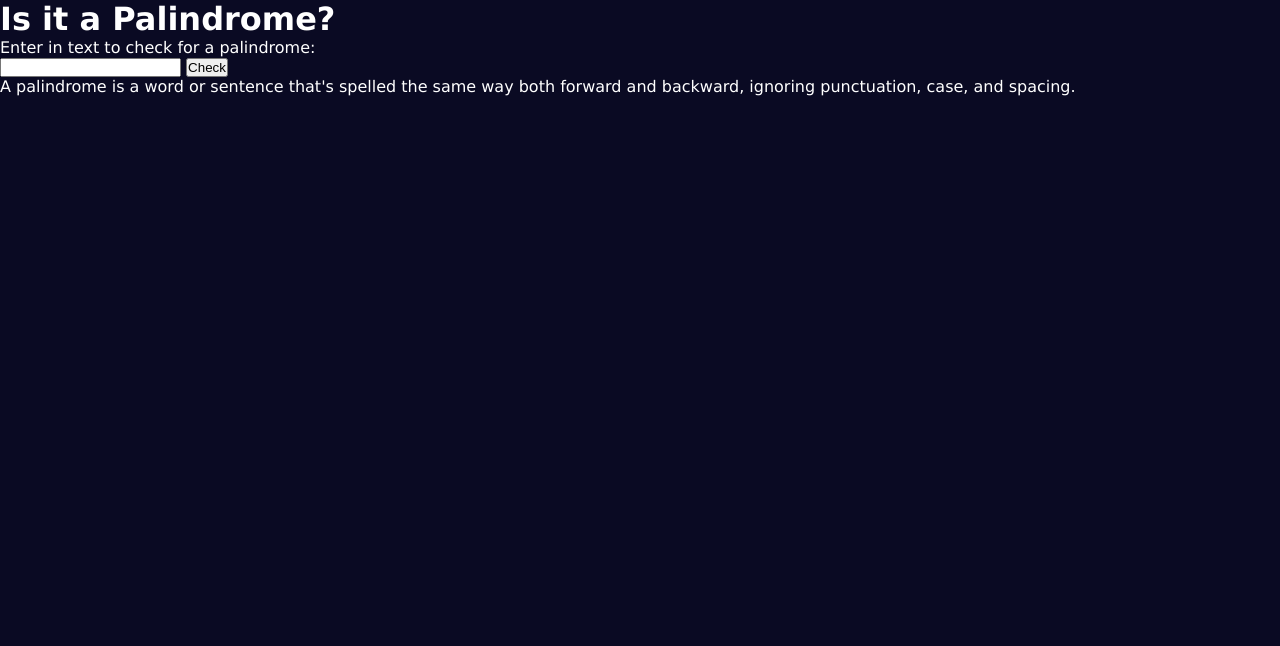
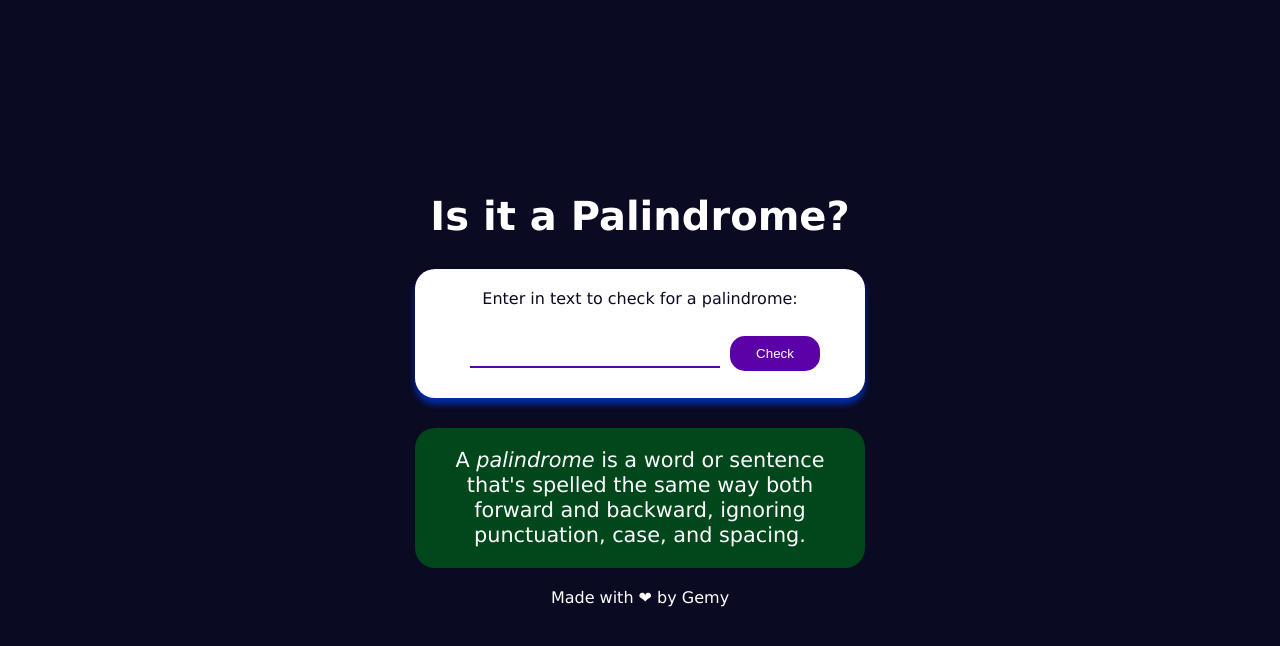
Before and after one commit to A-Gemy/FreeCodeCamp-JavaScript-Algorithms-and-Data-Structures, a plain HTML site: page 05 - PROJECT 01 - Palindrome Checker/index.html in a window 1280 px wide. Drawn offline with Linux system fonts and the light colour scheme.

Commit message:
add styles to palindrome checker project

```diff
--- a/05 - PROJECT 01 - Palindrome Checker/index.html
+++ b/05 - PROJECT 01 - Palindrome Checker/index.html
@@ -11,15 +11,16 @@
     <main class="container">
       <h1 class="title">Is it a Palindrome?</h1>
       <div class="palindrome-div">
-        <p>Enter in text to check for a palindrome:</p>
+        <label for="text-input">Enter in text to check for a palindrome:</label>
         <input type="text" id="text-input" />
         <button id="check-btn">Check</button>
-        <div id="result hidden"></div>
+        <div class="results-div hidden" id="result"></div>
       </div>
       <p class="palindrome-definition">
         A <span>palindrome</span> is a word or sentence that's spelled the same
         way both forward and backward, ignoring punctuation, case, and spacing.
       </p>
+      <p class="message">Made with ❤ by Gemy</p>
     </main>
     <!-- Javascript Script -->
     <script src="js/script.js"></script>
--- a/05 - PROJECT 01 - Palindrome Checker/style/styles.css
+++ b/05 - PROJECT 01 - Palindrome Checker/style/styles.css
@@ -11,7 +11,7 @@
   --white: #ffffff;
   --purple: #5a01ab;
   --green: #00471b;
-  --blue: #012ca4;
+  --blue: #002ead;
 }
 
 body {
@@ -19,3 +19,88 @@ body {
   background-color: var(--dark-grey);
   font-family: Verdana, Geneva, Tahoma, sans-serif;
 }
+
+.container {
+  width: 100%;
+  min-height: 100vh;
+  display: flex;
+  flex-direction: column;
+  justify-content: center;
+  align-items: center;
+  gap: 20px;
+}
+
+.title {
+  font-size: 2.5rem;
+}
+
+.palindrome-div {
+  width: min(100vw, 450px);
+  min-height: 100px;
+  border-radius: 20px;
+  display: flex;
+  align-items: center;
+  justify-content: center;
+  flex-wrap: wrap;
+  padding: 20px;
+  margin: 10px 0;
+  background-color: white;
+  box-shadow: 0 6px 6px var(--blue);
+}
+
+.palindrome-div label {
+  color: var(--dark-grey);
+  margin-bottom: 20px;
+}
+
+#text-input {
+  height: 30px;
+  width: 250px;
+  text-align: center;
+  font-size: 1.2rem;
+  margin: 10px;
+  border: none;
+  border-bottom: 2px solid var(--purple);
+  outline: none;
+}
+
+#text-input:focus {
+  border: 2px solid var(--purple);
+  border-radius: 8px;
+}
+
+#check-btn {
+  width: 90px;
+  border: none;
+  padding: 10px;
+  border-radius: 15px;
+  background-color: #5a01a7;
+  color: #fff;
+  cursor: pointer;
+}
+
+.results-div {
+  overflow-y: auto;
+  word-wrap: break-word;
+  min-height: 50px;
+  color: black;
+}
+
+.hidden {
+  display: none;
+}
+
+.palindrome-definition {
+  width: min(100vw, 450px);
+  font-size: 1.3rem;
+  min-height: 140px;
+  background-color: var(--green);
+  padding: 20px;
+  border-radius: 20px;
+  text-align: center;
+  line-height: 1.2;
+}
+
+.palindrome-definition span {
+  font-style: italic;
+}
```
